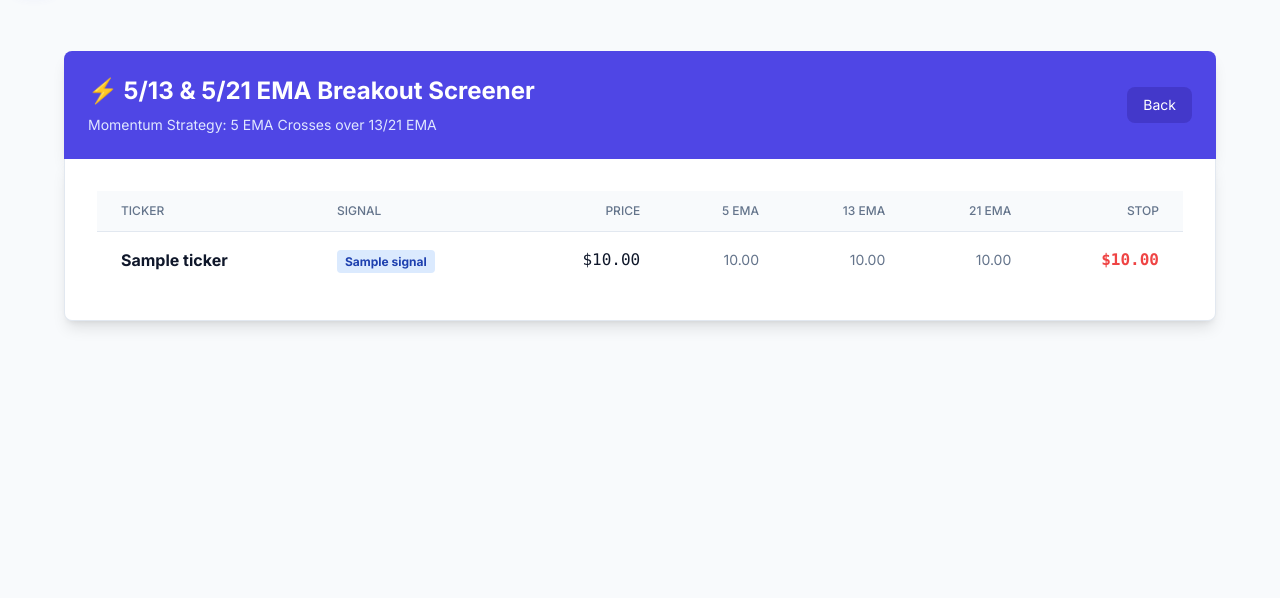
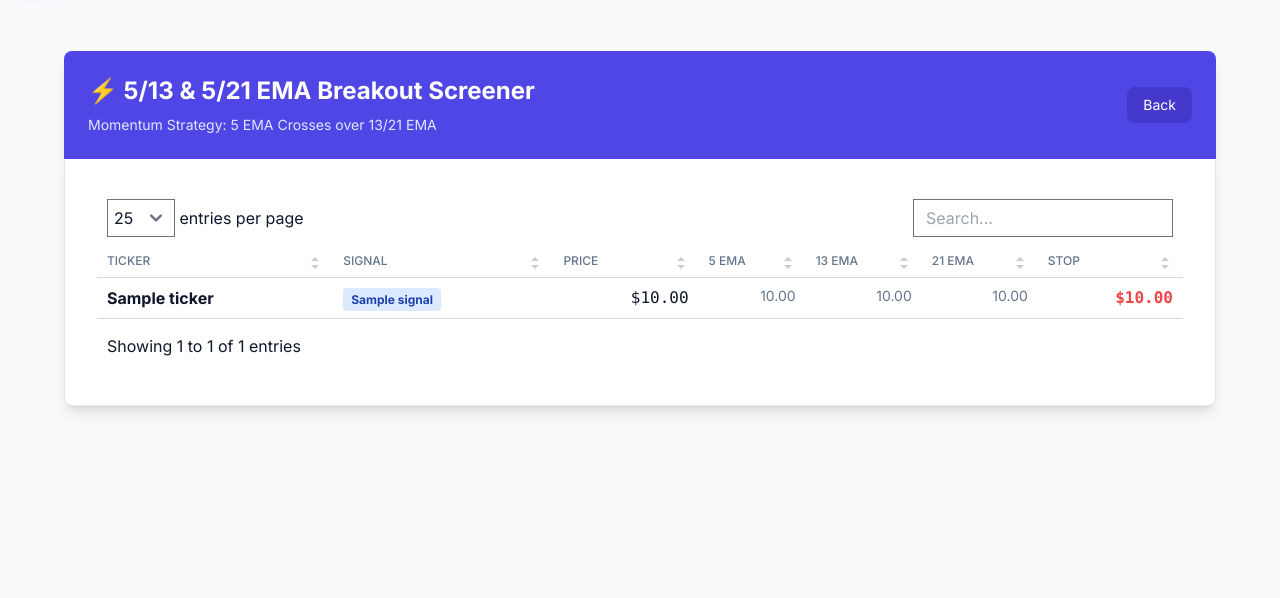
Before and after one commit to Ramkumar78/OptionThetaRisk, a Flask app: template webapp/templates/ema_results.html in a window 1280 px wide. Shown: the part 69-667 px from the top of the page. Run offline with Flask 3, Linux system fonts and the light colour scheme; the template is opened without the code that fills it: most values are stand-ins (such as "Sample title", 1, 10 or a date in 2020); some libraries are stand-ins or nearby versions.

Commit message:
feat: Make Screener reports sortable
- Updated `webapp/templates/turtle_results.html` to initialize `simple-datatables` on the results table.
- Updated `webapp/templates/ema_results.html` to initialize `simple-datatables` on the results table.
- Verified that `screener_results.html` already supports sorting.
- Verified changes using Playwright.

```diff
--- a/webapp/templates/ema_results.html
+++ b/webapp/templates/ema_results.html
@@ -16,7 +16,7 @@
 
     <div class="bg-white dark:bg-gray-800 shadow-lg rounded-b-lg p-8 border border-t-0 border-gray-200 dark:border-gray-700">
         <div class="overflow-x-auto">
-            <table class="min-w-full divide-y divide-gray-200 dark:divide-gray-700">
+            <table id="ema-table" class="min-w-full divide-y divide-gray-200 dark:divide-gray-700">
                 <thead class="bg-gray-50 dark:bg-gray-700">
                     <tr>
                         <th class="px-6 py-3 text-left text-xs font-medium text-gray-500 dark:text-gray-300 uppercase">Ticker</th>
@@ -60,4 +60,22 @@
         </div>
     </div>
 </div>
+<script>
+    document.addEventListener("DOMContentLoaded", function() {
+        const table = document.getElementById("ema-table");
+        if (table) {
+            new simpleDatatables.DataTable(table, {
+                searchable: true,
+                fixedHeight: false,
+                perPage: 25,
+                labels: {
+                    placeholder: "Search...",
+                    perPage: "entries per page",
+                    noRows: "No entries found",
+                    info: "Showing {start} to {end} of {rows} entries",
+                }
+            });
+        }
+    });
+</script>
 {% endblock %}
```
Also changed, not shown: webapp/templates/turtle_results.html (+19 -1 lines).
